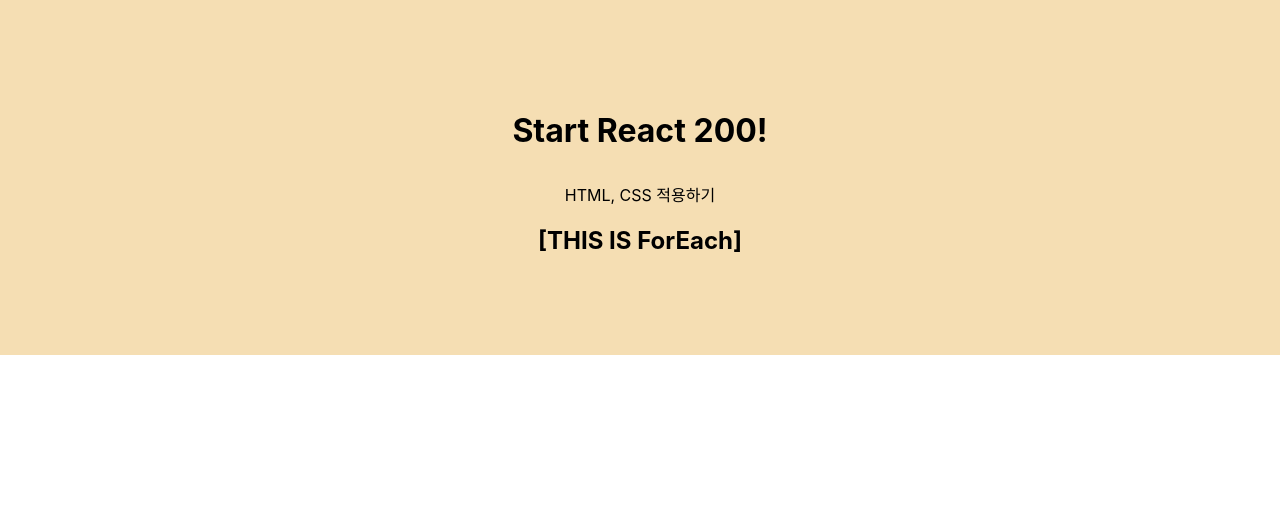
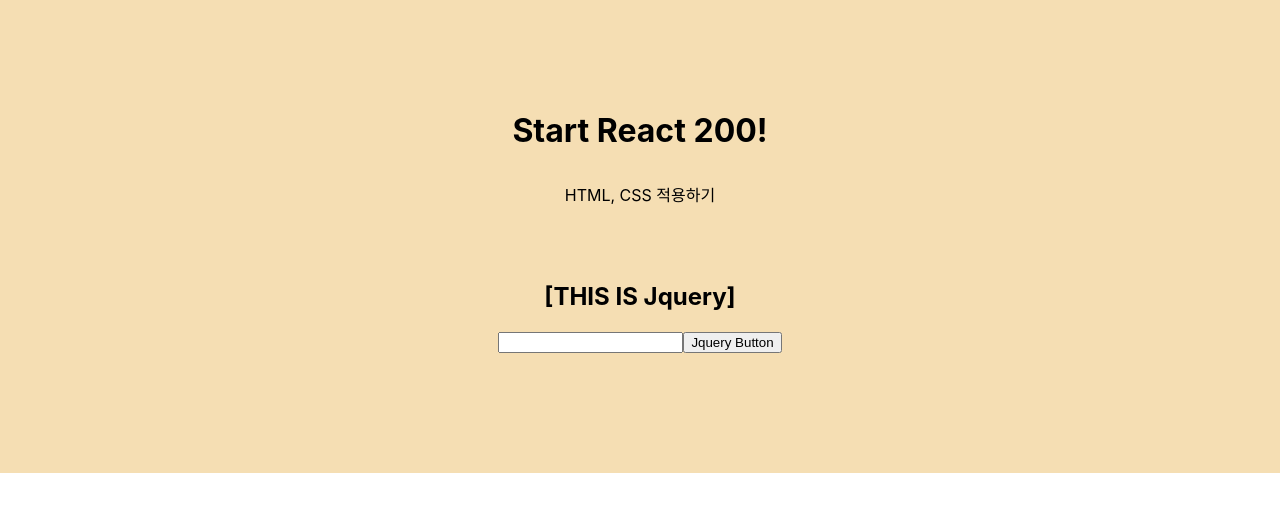
Before and after one commit to dev-chloe/hangout-react200, a React (Create React App) app: page / in a window 1280 px wide. Shown: the top 512 px of the page. Built offline with nearby package versions, Linux system fonts and the light colour scheme.

Commit message:
react200 입문015-016

```diff
--- a/package.json
+++ b/package.json
@@ -6,6 +6,7 @@
     "@testing-library/jest-dom": "^5.11.4",
     "@testing-library/react": "^11.1.0",
     "@testing-library/user-event": "^12.1.10",
+    "jquery": "^3.6.0",
     "react": "^17.0.1",
     "react-dom": "^17.0.1",
     "react-scripts": "4.0.2",
--- a/src/App.js
+++ b/src/App.js
@@ -1,24 +1,13 @@
 import React from 'react';
 import './App.css';
-// import ImportConponent from './R003_ImportConponent'
-// import LifecycleEx from './R004_LifecycleEx'
-// import LifecycleEx from './R005_LifecycleEx'
-// import LifecycleEx from './R006_LifecycleEx'
-// import LifecycleEx from './R007_LifecycleEx'
-// import LifecycleEx from './R008_LifecycleEx'
-// import Es6 from './R009_Es6'
-// import Variable from './R010_Variable'
-// import SpreadOperator from './R011_SpreadOperator'
-// import ClassPrototype from './R012_ClassNPrototype'
-// import ArrowFunction from './R013_ArrowFunction'
-import ForEach from './R014_ForEach'
+import Jquery from './R016_Jquery'
 
 function App() {
   return (
     <div>
       <h1>Start React 200!</h1>
       <p>HTML, CSS 적용하기</p>
-      <ForEach/>
+      <Jquery/>
     </div>
   );
 }
--- /dev/null
+++ b/src/R016_Jquery.js
@@ -0,0 +1,21 @@
+import React, { Component } from 'react';
+import $ from 'jquery';
+
+class R016_Jquery extends Component {
+
+  input_alert = (e) => {
+    var input_val = $('#inputId').val();
+    alert(input_val);
+  }
+
+  render() {
+    return (
+      <div>
+        <h2>[THIS IS Jquery]</h2>
+        <input id="inputId" name="inputName" />
+        <button id="buttonId" onClick={e => this.input_alert(e)}>Jquery Button</button>
+      </div>
+    )
+  }
+}
+export default R016_Jquery;
```
Also changed, not shown: src/R015_Map.js (added, +34 -0 lines), 2 other files (tests, documents, lock files or other folders).
